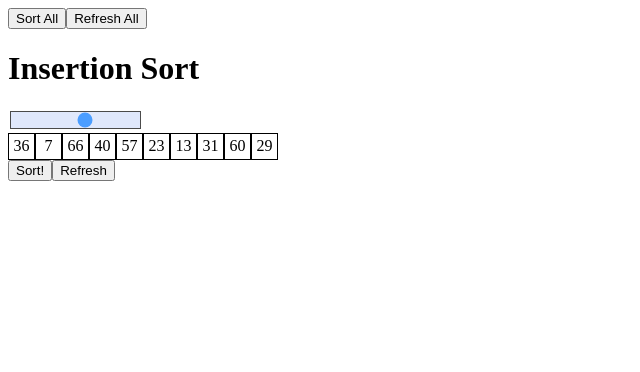
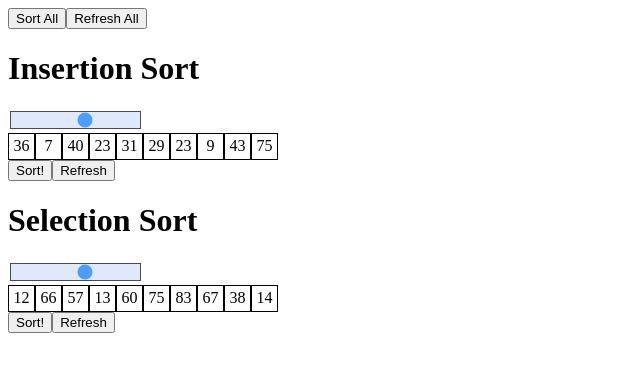
Before and after one commit to danielforkner/algovisualizer, a React (Create React App) app: page / in a window 1280 px wide. Shown: the top 372 px of the page, without its empty margins (0-640 px from the left). Built offline with nearby package versions, Linux system fonts and the light colour scheme.

Commit message:
selection sort component

```diff
--- a/public/styles.css
+++ b/public/styles.css
@@ -8,15 +8,6 @@
 }
 .grid-container {
     display: flex;
-}
-.selected-j {
-    background-color: chartreuse;
-}
-.selected-j-1 {
-    background-color: tomato;
-}
-.pointer-i {
-    background-color: yellow;
 }
 .sorted {
     background-color: aqua;
--- a/src/App.jsx
+++ b/src/App.jsx
@@ -1,4 +1,5 @@
 import InsertionSort from "./InsertionSort";
+import SelectionSort from "./SelectionSort";
 
 const App = () => {
   return (
@@ -6,6 +7,7 @@ const App = () => {
       <button>Sort All</button>
       <button>Refresh All</button>
       <InsertionSort />
+      <SelectionSort />
     </div>
   );
 };
--- a/src/InsertionSort.jsx
+++ b/src/InsertionSort.jsx
@@ -1,5 +1,6 @@
 import {useState} from 'react'
 import { wait, swap} from './helpers'
+import './insertionSort.css'
 
 const InsertionSort = () => {
     const [grid, setGrid] = useState([]);
@@ -12,7 +13,7 @@ const InsertionSort = () => {
       for (let i = 0; i < 10; i++) {
         arr.push(Math.floor(Math.random() * 100));
         setGrid([...arr]);
-        await wait(25);
+        await wait(40);
       }
     };
 
@@ -38,7 +39,7 @@ const InsertionSort = () => {
         select(i).classList.remove('pointer-i');
       }
       for (let i = 0; i < grid.length; i++) {
-        await wait(100);
+        await wait(40);
         select(i).classList.add('sorted');
       }
     };
--- /dev/null
+++ b/src/SelectionSort.jsx
@@ -0,0 +1,83 @@
+import { useState } from "react";
+import { wait, swap } from './helpers'
+import './selectionSort.css'
+
+const SelectionSort = () => {
+    const [grid, setGrid] = useState([])
+    const [speed, setSpeed] = useState(500)
+    const select = (idx) => document.getElementById(`selectionsort:${idx}`);
+
+    const sort = async () => {
+        for (let i = 0; i < grid.length; i++) {
+            let min = i;
+            select(i).classList.add('pointer-i')
+            for (let j = i + 1; j < grid.length; j++) {
+                select(j).classList.add('pointer-j')
+                await wait(speed)
+                if (grid[j] < grid[min]) {
+                    select(min).classList.remove('minimum')
+                    min = j
+                    select(min).classList.add('minimum')
+                };
+                select(j).classList.remove('pointer-j')
+            }
+            swap(i, min, grid)
+            setGrid([...grid])
+            await wait(speed)
+            select(min).classList.remove('minimum')
+            select(i).classList.remove('pointer-i')
+        }
+        for (let i = 0; i < grid.length; i++) {
+            await wait(40);
+            select(i).classList.add('sorted');
+          }
+    }
+
+    const refresh = async () => {
+        select(0)?.classList.remove('sorted'); // I don't know why grid[0] still has 'sorted' on the class after refresh
+        let arr = [];
+        for (let i = 0; i < 10; i++) {
+          arr.push(Math.floor(Math.random() * 100));
+          setGrid([...arr]);
+          await wait(40);
+        }
+      };
+
+      if (!grid.length) {
+        refresh();
+      }
+
+    return (
+        <div>
+          <h1>Selection Sort</h1>
+          <div className="controls-container">
+            <input
+              type="range"
+              min="150"
+              max="1000"
+              style={{ direction: 'rtl' }}
+              value={speed}
+              className="speedSlider"
+              onChange={(e) => setSpeed(e.target.value)}
+            />
+          </div>
+          <div className="grid-container">
+            {grid.map((elem, idx) => {
+              return (
+                <div
+                  className="cell"
+                  id={`selectionsort:${idx}`}
+                  key={`selectionsort:${idx}`}
+                >
+                  {elem}
+                </div>
+              );
+            })}
+          </div>
+          <button onClick={sort}>Sort!</button>
+          <button onClick={refresh}>Refresh</button>
+        </div>
+      );
+}
+
+export default SelectionSort
--- /dev/null
+++ b/src/insertionSort.css
@@ -0,0 +1,9 @@
+.selected-j {
+    background-color: chartreuse;
+}
+.selected-j-1 {
+    background-color: tomato;
+}
+.pointer-i {
+    background-color: yellow;
+}
--- /dev/null
+++ b/src/selectionSort.css
@@ -0,0 +1,9 @@
+.minimum {
+    background-color: rgb(246, 97, 97);
+}
+.pointer-i {
+    background-color: yellow;
+}
+.pointer-j {
+    background-color: darkkhaki;
+}
```
